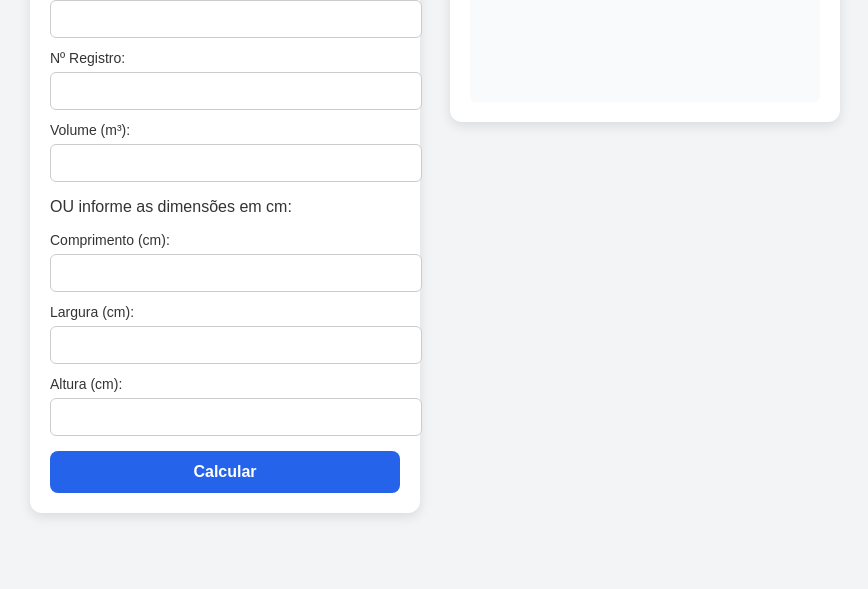
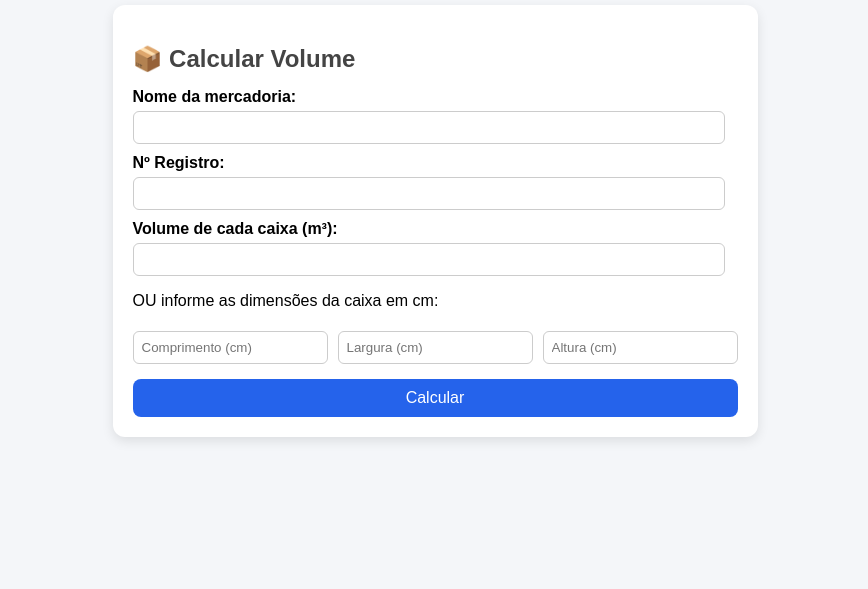
Before and after one commit to anonylimax/log-marcos, a plain HTML site: page index.html in a window 1280 px wide. Shown: the part 211-800 px from the top of the page, without its empty margins (205-1073 px from the left). Drawn offline with Linux system fonts and the light colour scheme.

Commit message:
log-marcos3

```diff
--- a/index.html
+++ b/index.html
@@ -2,42 +2,38 @@
 <html lang="pt-BR">
 <head>
   <meta charset="UTF-8">
-  <title>Calculadora de Carga da Van</title>
+  <meta name="viewport" content="width=device-width, initial-scale=1.0">
+  <title>Simulador de Carga da Van</title>
   <link rel="stylesheet" href="style.css">
 </head>
 <body>
-  <h1>🚚 Calculadora de Carga da Van</h1>
+  <div class="container">
+    <h1>🚐 Simulador de Carga da Van</h1>
 
-  <div class="container">
+    <!-- Card Principal -->
     <div class="card">
       <h2>📦 Calcular Volume</h2>
-      <form id="formCalculo">
-        <label>Nome da mercadoria:
-          <input type="text" id="nome" required>
-        </label>
-        <label>Nº Registro:
-          <input type="text" id="registro" required>
-        </label>
-        <label>Volume (m³):
-          <input type="number" id="volume" step="0.001">
-        </label>
+      <label>Nome da mercadoria:</label>
+      <input type="text" id="nome">
 
-        <p>OU informe as dimensões em cm:</p>
-        <label>Comprimento (cm):
-          <input type="number" id="comprimento">
-        </label>
-        <label>Largura (cm):
-          <input type="number" id="largura">
-        </label>
-        <label>Altura (cm):
-          <input type="number" id="altura">
-        </label>
+      <label>Nº Registro:</label>
+      <input type="text" id="registro">
 
-        <button type="submit">Calcular</button>
-      </form>
+      <label>Volume de cada caixa (m³):</label>
+      <input type="number" id="volume" step="0.001">
+
+      <p class="ou">OU informe as dimensões da caixa em cm:</p>
+      <div class="dimensoes">
+        <input type="number" id="comprimento" placeholder="Comprimento (cm)">
+        <input type="number" id="largura" placeholder="Largura (cm)">
+        <input type="number" id="altura" placeholder="Altura (cm)">
+      </div>
+
+      <button onclick="calcular()">Calcular</button>
     </div>
 
-    <div class="card">
+    <!-- Card de Resultado -->
+    <div class="card resultado" id="resultadoCard">
       <h2>📊 Resultado</h2>
       <div id="resultado"></div>
     </div>
--- a/script.js
+++ b/script.js
@@ -1,36 +1,37 @@
-// Capacidade da van em m³
-const CAPACIDADE_VAN = 13;
-
-const form = document.getElementById("formCalculo");
-const resultadoDiv = document.getElementById("resultado");
-
-form.addEventListener("submit", (e) => {
-  e.preventDefault();
-
-  const nome = document.getElementById("nome").value.trim();
-  const registro = document.getElementById("registro").value.trim();
+function calcular() {
+  const nome = document.getElementById("nome").value;
+  const registro = document.getElementById("registro").value;
   let volume = parseFloat(document.getElementById("volume").value);
 
   const comprimento = parseFloat(document.getElementById("comprimento").value);
   const largura = parseFloat(document.getElementById("largura").value);
   const altura = parseFloat(document.getElementById("altura").value);
 
-  // Se não informar volume, calcular pelas medidas em cm
-  if (!volume && comprimento && largura && altura) {
-    volume = (comprimento * largura * altura) / 1000000; // cm³ → m³
+  const capacidadeVan = 13; // m³ da van
+
+  // Se não informar volume, calcula pelas dimensões em cm
+  if (isNaN(volume) && comprimento && largura && altura) {
+    volume = (comprimento * largura * altura) / 1000000; // cm³ -> m³
   }
 
-  if (!volume) {
-    resultadoDiv.innerHTML = "⚠️ Informe o volume em m³ ou todas as medidas em cm.";
+  if (!nome || !registro || isNaN(volume) || volume <= 0) {
+    alert("Preencha o nome, nº de registro e informe o volume ou as dimensões.");
     return;
   }
 
-  const qtdCaixas = Math.floor(CAPACIDADE_VAN / volume);
+  const quantidadeCaixas = Math.floor(capacidadeVan / volume);
+  const ocupado = quantidadeCaixas * volume;
+  const sobra = capacidadeVan - ocupado;
 
-  resultadoDiv.innerHTML = `
-    <p><strong>Nome:</strong> ${nome}</p>
-    <p><strong>Registro:</strong> ${registro}</p>
-    <p><strong>Volume da mercadoria:</strong> ${volume.toFixed(3)} m³</p>
-    <p><strong>Cabem na van:</strong> ${qtdCaixas} unidades</p>
+  let mensagem = `
+    <p><strong>Mercadoria:</strong> ${nome}</p>
+    <p><strong>Nº Registro:</strong> ${registro}</p>
+    <p><strong>Volume de cada caixa:</strong> ${volume.toFixed(3)} m³</p>
+    <p><strong>Quantidade que cabe na van:</strong> ${quantidadeCaixas} caixas</p>
+    <p><strong>Espaço ocupado:</strong> ${ocupado.toFixed(2)} m³</p>
+    <p><strong>Espaço restante:</strong> ${sobra.toFixed(2)} m³</p>
   `;
-});
+
+  document.getElementById("resultado").innerHTML = mensagem;
+  document.getElementById("resultadoCard").style.display = "block";
+}
--- a/style.css
+++ b/style.css
@@ -1,91 +1,79 @@
 body {
   font-family: Arial, sans-serif;
-  background: #f3f4f6;
+  background: #f4f6f9;
   margin: 0;
   padding: 0;
-  color: #333;
   display: flex;
-  flex-direction: column;
+  justify-content: center;
   align-items: center;
-  min-height: 100vh;
+  height: 100vh;
 }
 
-/* título */
-h1 {
+.container {
   text-align: center;
-  margin: 40px 0 20px 0;
-  font-size: 28px;
-  color: #111827;
+  max-width: 700px;
 }
 
-/* container dos cards */
-.container {
-  display: flex;
-  justify-content: center;
-  align-items: flex-start;
-  gap: 30px;
-  flex-wrap: wrap;
-  width: 100%;
-  max-width: 900px;
-  padding: 20px;
+h1 {
+  margin-bottom: 20px;
+  color: #333;
 }
 
-/* cada card */
 .card {
   background: white;
+  padding: 20px;
   border-radius: 12px;
-  padding: 20px;
-  width: 350px;
-  box-shadow: 0 4px 12px rgba(0,0,0,0.1);
+  box-shadow: 0px 4px 12px rgba(0,0,0,0.1);
+  margin: 15px auto;
+  text-align: left;
 }
 
 .card h2 {
   margin-bottom: 15px;
-  font-size: 20px;
-  display: flex;
-  align-items: center;
-  gap: 8px;
+  color: #444;
 }
 
-/* botão */
+label {
+  display: block;
+  margin-top: 10px;
+  font-weight: bold;
+}
+
+input {
+  width: 95%;
+  padding: 8px;
+  margin-top: 5px;
+  border: 1px solid #ccc;
+  border-radius: 6px;
+}
+
+.dimensoes {
+  display: flex;
+  gap: 10px;
+  margin-top: 10px;
+}
+
+.dimensoes input {
+  width: 100%;
+}
+
 button {
   margin-top: 15px;
-  padding: 12px;
   width: 100%;
+  padding: 10px;
   border: none;
-  border-radius: 8px;
   background: #2563eb;
   color: white;
-  font-weight: bold;
+  font-size: 16px;
+  border-radius: 8px;
   cursor: pointer;
-  font-size: 16px;
 }
 
 button:hover {
-  background: #1e40af;
+  background: #1e4ed8;
 }
 
-/* labels e inputs */
-label {
-  display: block;
-  margin-top: 12px;
-  font-size: 14px;
+.resultado {
+  display: none;
+  text-align: center;
 }
-
-input {
-  width: 100%;
-  padding: 10px;
-  margin-top: 6px;
-  border: 1px solid #ccc;
-  border-radius: 6px;
-  font-size: 14px;
-}
-
-#resultado {
-  margin-top: 10px;
-  padding: 12px;
-  background: #f9fafb;
-  border-radius: 6px;
-  font-size: 14px;
-  min-height: 100px;
-}
```
